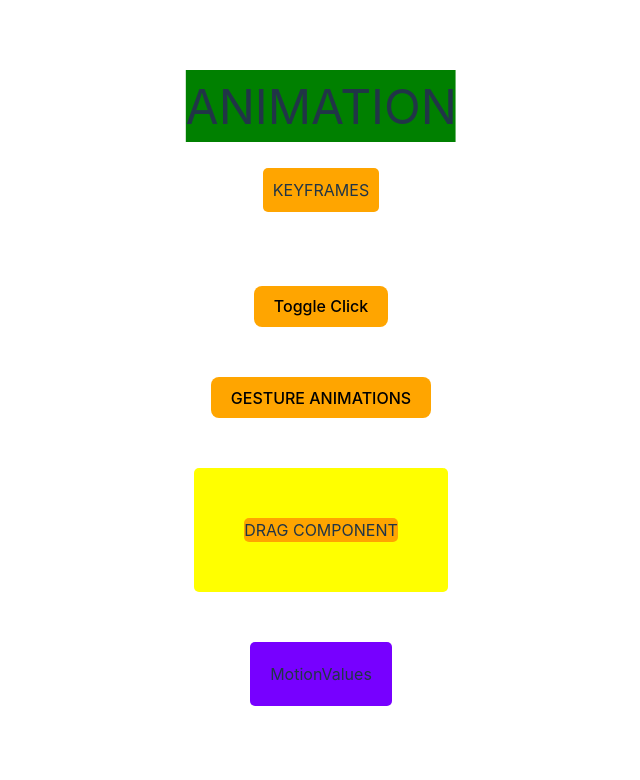
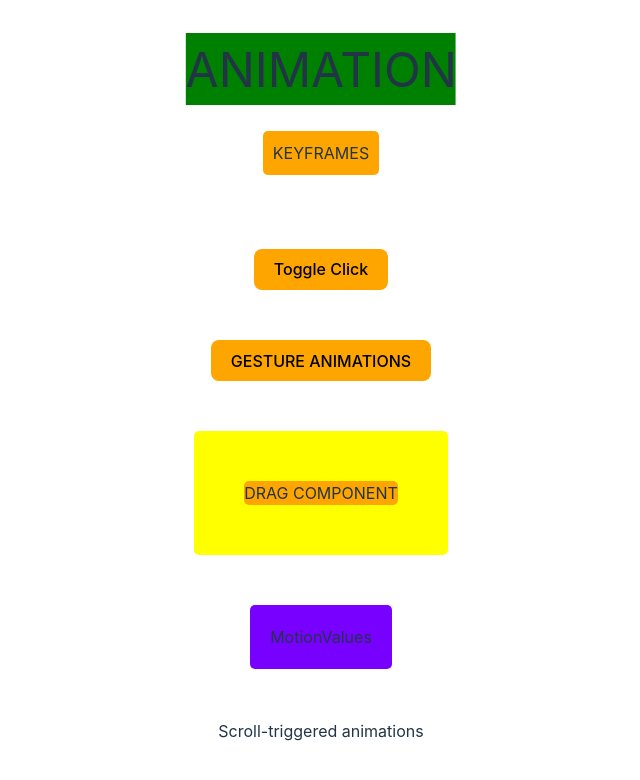
Before and after one commit to muhkyle17/learn-framer-motion, a React (Vite) app: page / in a window 1280 px wide. Shown: the top 780 px of the page, without its empty margins (319-959 px from the left). Built offline with nearby package versions, Linux system fonts and the light colour scheme.

Commit message:
Add scroll triggered animations

```diff
--- a/src/App.jsx
+++ b/src/App.jsx
@@ -72,6 +72,9 @@ function App() {
           MotionValues
         </motion.div>
       </motion.div>
+      <motion.div initial={{ opacity: 0 }} whileInView={{ opacity: 1 }} viewport={{ once: true }}>
+        Scroll-triggered animations
+      </motion.div>
     </div>
   )
 }
```
